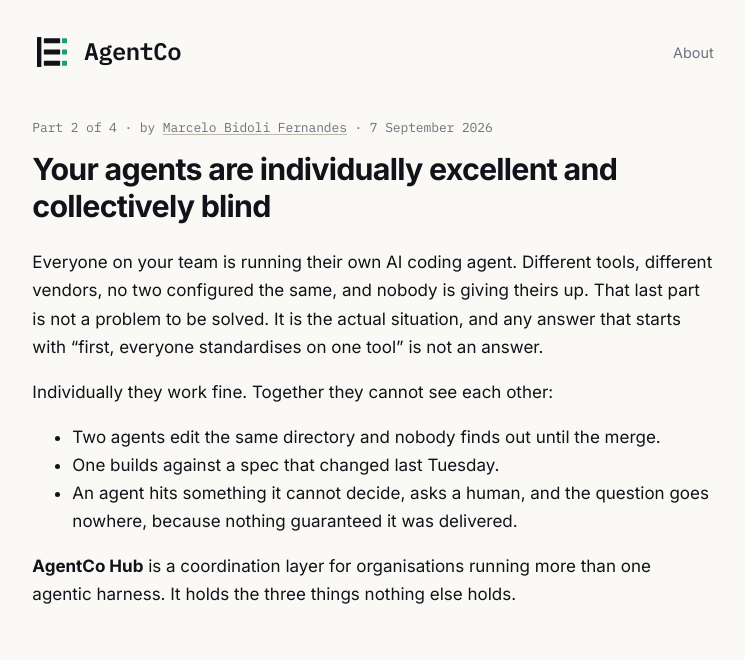
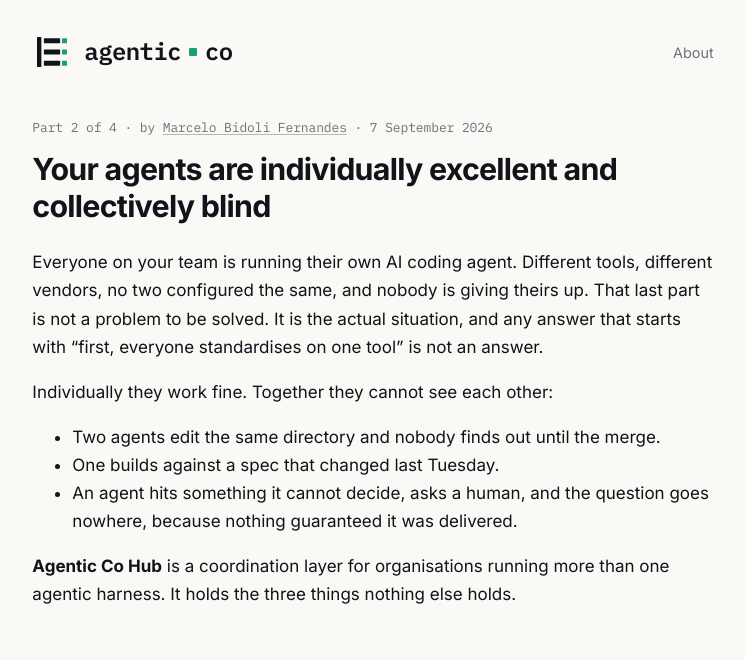
Before and after one commit to agentic-co/agentic-co.github.io, a Jekyll site: the page built from _posts/2026-09-07-what-the-hub-is.md, in a window 1280 px wide. Shown: the top 660 px of the page, without its empty margins (267-1012 px from the left). Built offline with Jekyll 4.4.1, drawn with Linux system fonts in a browser that asks for light colours.

Commit message:
The name is Agentic Co
site.title carries the readable name — tab, feed, og:site_name. The masthead
now sets the actual wordmark instead: lowercase, mono, with the gate square as
the separator, which is the glyph that ties it to the mark. That is the one
place Attest appears in running text, and it earns it by being a quotation of
the mark rather than an accent.

Also renames the product in post 2 (AgentCo Hub -> Agentic Co Hub) and
regenerates the social card. The agentco/ and agentco_harness/ module names in
the other two repos are untouched — that is a code refactor, not a naming call.

Co-Authored-By: Claude Opus 5 <noreply@anthropic.com>
Claude-Session: https://claude.ai/code/session_01ACeQ9tF3mJLBYyRHXbQq16

```diff
--- a/_config.yml
+++ b/_config.yml
@@ -1,4 +1,4 @@
-title: AgentCo
+title: Agentic Co
 description: >-
   A contract in the middle, a coordination plane on one side, an execution
   runtime on the other — notes on running more than one agent.
--- a/_layouts/default.html
+++ b/_layouts/default.html
@@ -24,7 +24,7 @@ fallbacks, so a blocked request degrades rather than breaks.
 </head>
 <body>
 <header class="site">
-  <a class="wordmark" href="{{ '/' | relative_url }}">
+  <a class="wordmark" href="{{ '/' | relative_url }}" aria-label="{{ site.title }}">
     {%- comment -%}
     Inlined rather than <img>, so the bars can take currentColor and flip with
     the ground while the gates stay Attest. A single file cannot do both.
@@ -40,7 +40,13 @@ fallbacks, so a blocked request degrades rather than breaks.
       <rect class="bar"  x="19" y="46" width="26" height="8"  rx="1"/>
       <rect class="gate" x="48" y="46" width="8"  height="8"  rx="1"/>
     </svg>
-    <span>{{ site.title }}</span>
+    {%- comment -%}
+    The wordmark is set, not written: lowercase, mono, with the gate square as
+    the separator — the same glyph as the mark, which is what ties the two
+    together. site.title carries the readable name for the tab, the feed and
+    og:site_name; here it is the accessible name instead.
+    {%- endcomment -%}
+    <span aria-hidden="true">agentic<i class="sep"></i>co</span>
   </a>
   <nav><a href="{{ '/about/' | relative_url }}">About</a></nav>
 </header>
--- a/_posts/2026-09-07-what-the-hub-is.md
+++ b/_posts/2026-09-07-what-the-hub-is.md
@@ -22,7 +22,7 @@ Individually they work fine. Together they cannot see each other:
 - An agent hits something it cannot decide, asks a human, and the question goes
   nowhere, because nothing guaranteed it was delivered.
 
-**AgentCo Hub** is a coordination layer for organisations running more than one
+**Agentic Co Hub** is a coordination layer for organisations running more than one
 agentic harness. It holds the three things nothing else holds.
 
 ## One: the claims people and agents make about each other's work
--- a/assets/css/main.css
+++ b/assets/css/main.css
@@ -1,4 +1,4 @@
-/* AgentCo — site styles. Requires ../tokens.css and ../components.css.
+/* Agentic Co — site styles. Requires ../tokens.css and ../components.css.
  *
  * Everything here is a binding of the brand tokens to this site's elements;
  * no colour, size or space is chosen locally. If a value looks like it wants
@@ -53,6 +53,21 @@ header.site {
 .wordmark svg { display: block; flex: none; }
 .wordmark .bar  { fill: currentColor; }
 .wordmark .gate { fill: var(--ac-verdict-pass); }
+/* The separator between "agentic" and "co" is a gate, borrowed from the mark.
+ * It is the one place Attest appears in running text, and it earns it by being
+ * the same glyph the mark uses — not an accent, a quotation. */
+.wordmark span {
+  display: inline-flex;
+  align-items: center;
+  gap: 0.32em;
+}
+.wordmark .sep {
+  width: 0.36em;
+  height: 0.36em;
+  border-radius: 1px;
+  background: var(--ac-verdict-pass);
+  display: block;
+}
 
 nav a {
   color: var(--ac-fg-muted);
```
Also changed, not shown: README.md, assets/brand/og.png.
